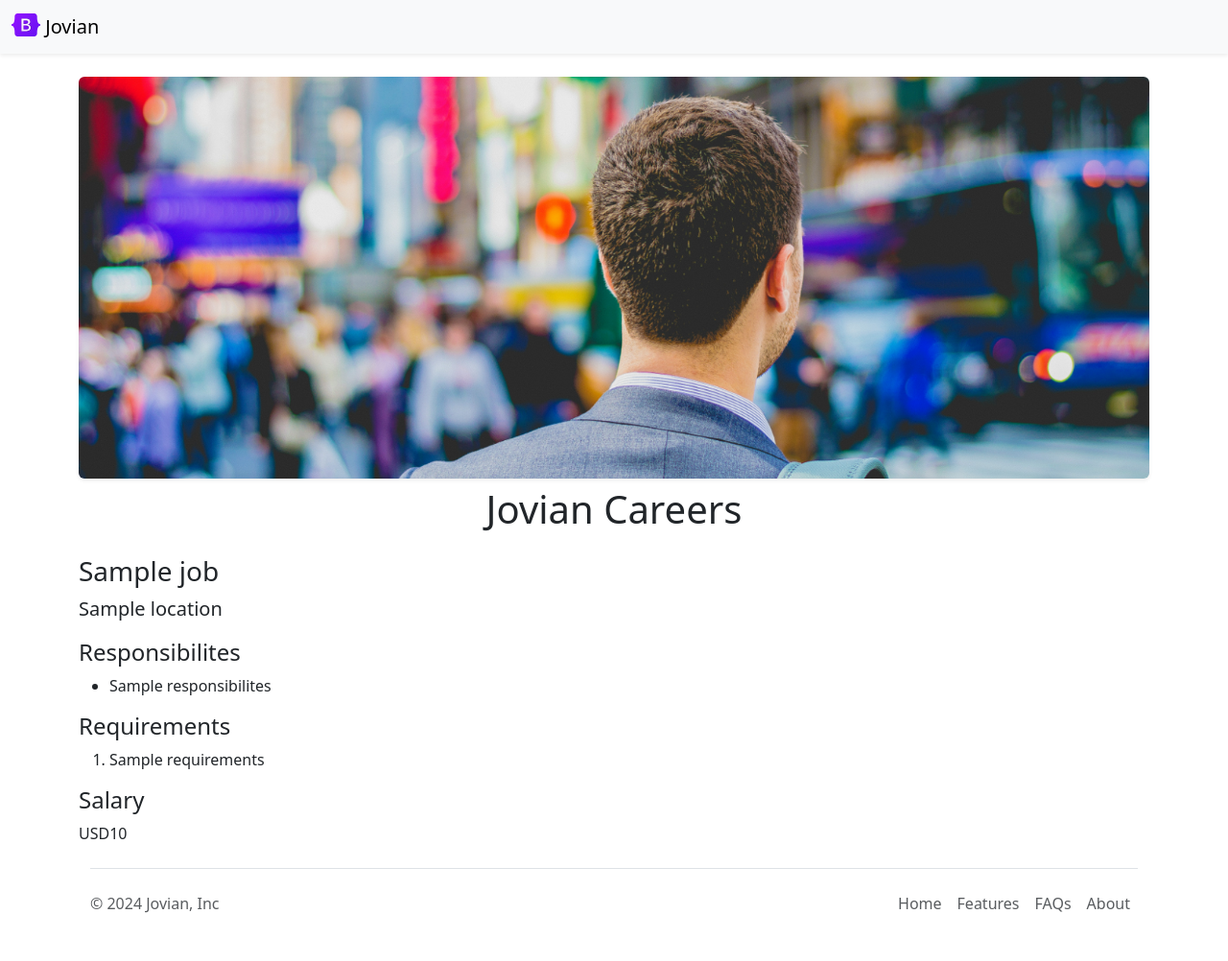
After one commit to shaileshsuthar675/Career-site-project-v2, a Flask app: template templates/jobpage.html in a window 1280 px wide. The commit adds this page. Shown: the whole page at 96% size. Run offline with Flask 3, Linux system fonts and the light colour scheme; the template is opened without the code that fills it: most values are stand-ins (such as "Sample title", 1, 10 or a date in 2020); parts of the project's set-up code (start-up, migrations or seed data) failed here and were passed over.

Commit message:
Dynamic page for each jobs

```diff
--- a/app.py
+++ b/app.py
@@ -1,7 +1,8 @@
 import os
 from flask import Flask, render_template, jsonify
 
-from database import all_career_from_db
+# from database import all_career_from_db, load_job_from_db
+from database2 import jobs, load_job_from_db
 from models import db
 
 
@@ -10,9 +11,6 @@ app = Flask(__name__)
 app.config["SQLALCHEMY_DATABASE_URI"] = os.environ["DB_ENVIRON"]
 app.config["SQLALCHEMY_TRACK_MODIFICATIONS"] = False
 db.init_app(app=app)
-
-
-jobs = all_career_from_db(app=app)
 
 
 @app.route("/")
@@ -25,5 +23,14 @@ def list_jobs():
     return jsonify(jobs)
 
 
+@app.route("/job/<id>")
+def show_job(id):
+    job = load_job_from_db(id)
+    if not job:
+        return "Not Found", 404
+    else:
+        return render_template("jobpage.html", job=job)
+
+
 if __name__ == "__main__":
     app.run(debug=True, port=8000, host="0.0.0.0")
--- /dev/null
+++ b/database2.py
@@ -0,0 +1,34 @@
+import os
+from models import db
+from sqlalchemy import create_engine, text
+
+engine = create_engine(os.environ["DB_ENVIRON"])
+jobs = []
+col = [
+    "id",
+    "Job Title",
+    "Location",
+    "Salary",
+    "currency",
+    "responsibilites",
+    "requirements",
+]
+
+with engine.connect() as connection:
+    result = connection.execute(text("select * from career"))
+    for row in result:
+        # print(row)
+        jobs.append(dict(zip(iter(col), iter(row))))
+
+
+def load_job_from_db(id):
+    career_jobs = []
+    with engine.connect() as connection:
+        result = connection.execute(text(f"SELECT * FROM career WHERE id = {id}"))
+        for row in result:
+            career_jobs.append(dict(zip(iter(col), iter(row))))
+        print(career_jobs)
+        if len(career_jobs) == 0:
+            return None
+        else:
+            return career_jobs[0]
--- a/templates/about.html
+++ b/templates/about.html
@@ -1,5 +1,3 @@
-<br>
-<img src="/static/career.png" class="rounded-2 img-fluid shadow-sm" alt="..." height="200">
 <br><br>
 <p class="h2" style="text-align: center; display: grid;">About Jovian</p>
 <br>
--- a/templates/jobitems.html
+++ b/templates/jobitems.html
@@ -13,8 +13,7 @@
         {% endif %}
     </div>
     <div class="col" style="text-align: right; margin-top:auto; margin-bottom:auto;">
-        <a href="mailto:shaileshauthar675@gmail.com?subject=Application%20for%20{{job['Job Title']}}&body=My%20name%3A%20%3Cyour%20name%20here%3E%0D%0A%0D%0AMy%20Resume%20link%3A%20%3Cresume%20link%3E%0D%0A%0D%0AMy%20LinkedIn%20URL%3A%20%3Cyour%20linkedin%20url%3E"
-            type="button" class="btn btn-outline-primary">Apply</a>
+        <a href="/job/{{job['id']}}" type="button" class="btn btn-outline-primary">Apply</a>
     </div>
 
 </div>
--- /dev/null
+++ b/templates/jobpage.html
@@ -0,0 +1,52 @@
+<!doctype html>
+<html lang="en">
+
+<head>
+    <meta charset="utf-8">
+    <meta name="viewport" content="width=device-width, initial-scale=1">
+    <title>Jovian Careers</title>
+    <link href="https://cdn.jsdelivr.net/npm/bootstrap@5.3.3/dist/css/bootstrap.min.css" rel="stylesheet"
+        integrity="sha384-QWTKZyjpPEjISv5WaRU9OFeRpok6YctnYmDr5pNlyT2bRjXh0JMhjY6hW+ALEwIH" crossorigin="anonymous">
+
+</head>
+
+<body>
+    <script src="https://cdn.jsdelivr.net/npm/bootstrap@5.3.3/dist/js/bootstrap.bundle.min.js"
+        integrity="sha384-YvpcrYf0tY3lHB60NNkmXc5s9fDVZLESaAA55NDzOxhy9GkcIdslK1eN7N6jIeHz"
+        crossorigin="anonymous"></script>
+    <div class="container">
+        {% include 'nav.html' %}
+
+        <h1 class="text-center mt-2 mb-4">
+            Jovian Careers
+        </h1>
+
+        <h3 class="mb-2">{{job['Job Title']}}</h3>
+        <p class="lead mt-0">{{job.Location}}</p>
+
+        <h4>Responsibilites</h4>
+        <ul>
+            {% for line in job.responsibilites.split('\n') %}
+            <li>{{line}}</li>
+            {% endfor %}
+        </ul>
+
+        <h4>Requirements</h4>
+        <ol>
+            {% for line in job.requirements.split('\n') %}
+            <li>{{line}}</li>
+            {% endfor %}
+        </ol>
+
+        <h4>Salary</h4>
+        <p>{{job.currency}}{{job.Salary}}</p>
+
+        {% include 'footer.html' %}
+
+    </div>
+
+
+
+</body>
+
+</html>
--- a/templates/nav.html
+++ b/templates/nav.html
@@ -1,6 +1,6 @@
 <nav class="navbar bg-light shadow-sm fixed-top">
     <div class="container-fluid">
-        <a class="navbar-brand" href="#">
+        <a class="navbar-brand" href="/">
             <img src="/static/logo.svg" alt="Logo" width="30" height="24" class="d-inline-block align-text-top">
             Jovian
         </a>
@@ -10,3 +10,5 @@
 <div style="height: 56px;">
 
 </div>
+<br>
+<img src="/static/career.png" class="rounded-2 img-fluid shadow-sm" alt="..." height="200">
```
Also changed, not shown: database.py (+2 -7 lines), career.db (added), instance/career.db (deleted).
